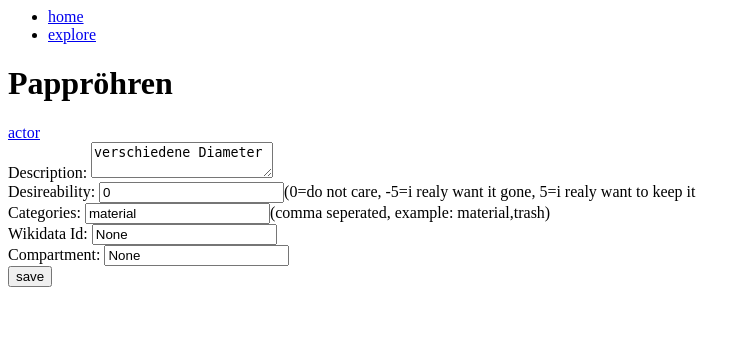
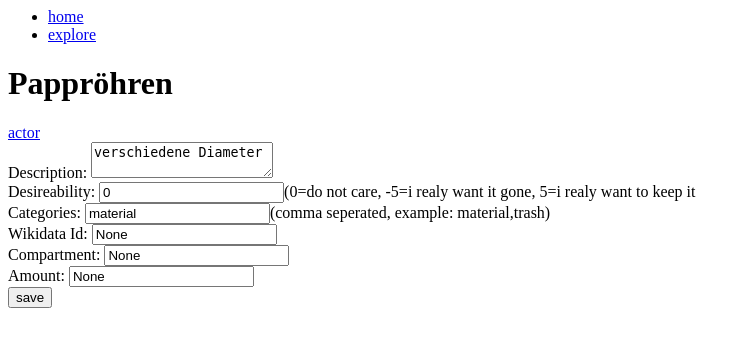
Before and after one commit to 3DprinterStuff/RessouceSharing, a Flask app: a page that uses templates/item.html in a window 1280 px wide. Shown: the top 347 px of the page, without its empty margins (0-751 px from the left). Run offline with Flask 2, Linux system fonts and the light colour scheme.

Commit message:
added amount field

```diff
--- a/client.py
+++ b/client.py
@@ -86,6 +86,7 @@
     foundItem.desireability = request.form.get("desireability")
     foundItem.wikidata_id = request.form.get("wikidata_id")
     foundItem.compartment = request.form.get("compartment")
+    foundItem.amount = request.form.get("amount")
     categories = []
     for category_id in request.form.get("categories").split(","):
         category_id = category_id.strip()
--- a/server.py
+++ b/server.py
@@ -180,6 +180,7 @@
         self.wikidata_id = None
         self.desireability = 0
         self.compartment = None
+        self.amount = None
 
     def IchangeCategories(self,actor,categories):
         self.categories = categories
@@ -238,6 +239,8 @@
                          thing.wikidata_id = rawItem["wikidata_id"]
                      if "compartment" in rawItem:
                          thing.compartment = rawItem["compartment"]
+                     if "amount" in rawItem:
+                         thing.amount = rawItem["amount"]
                      user.inventory.append(thing)
 
              if "desires" in rawUser:
@@ -264,6 +267,7 @@
                  rawItem["wikidata_id"] = item.wikidata_id
                  rawItem["description"] = item.description
                  rawItem["compartment"] = item.compartment
+                 rawItem["amount"] = item.amount
                  rawItem["categories"] = list(map(lambda x: x.name, item.categories))
                  rawUser["inventory"].append(rawItem)
 
--- a/templates/item.html
+++ b/templates/item.html
@@ -10,6 +10,7 @@
  <div>Categories: <input name="categories" value="{{categories}}">(comma seperated, example: material,trash)</div>
  <div>Wikidata Id: <input name="wikidata_id" value="{{item.wikidata_id}}"></div>
  <div>Compartment: <input name="compartment" value="{{item.compartment}}"></div>
+ <div>Amount: <input name="amount" value="{{item.amount}}"></div>
  <input type="submit" value="save"/>
  </form>
 
```
